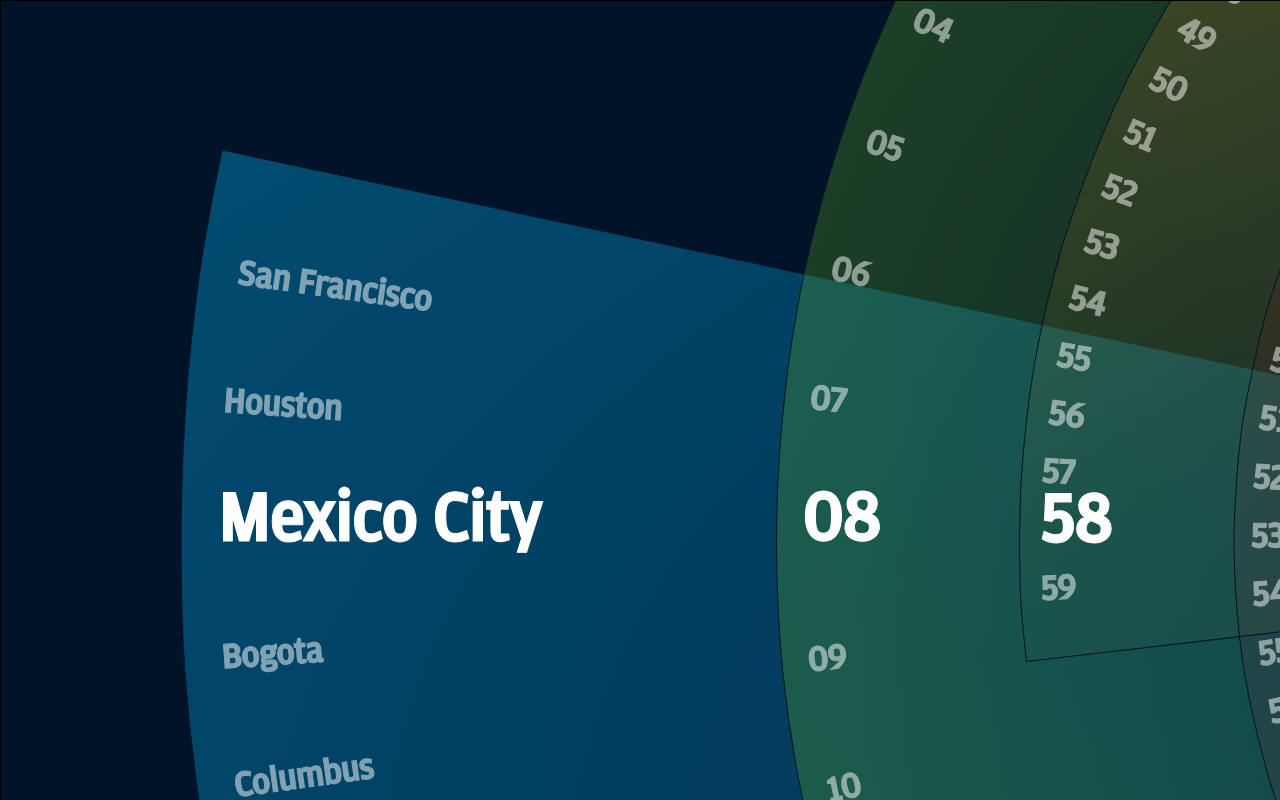
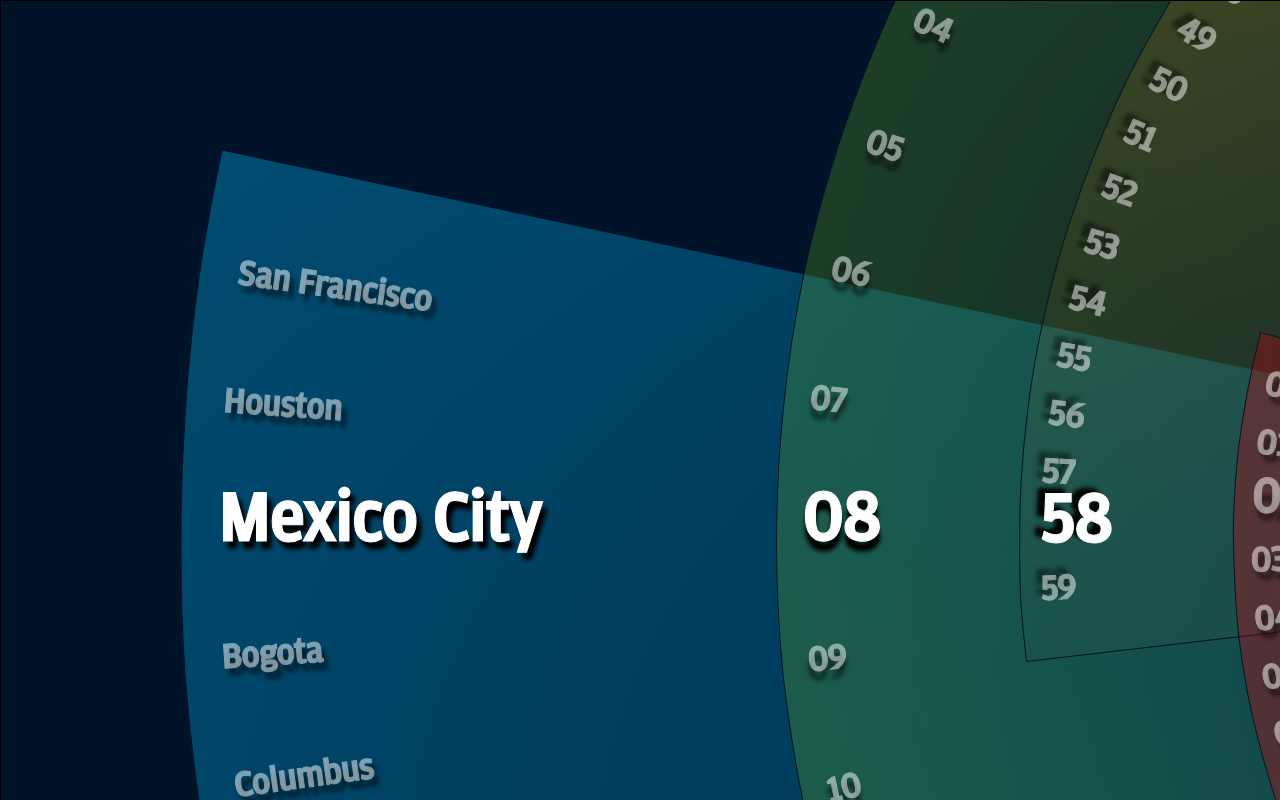
Before and after one commit to paulparadiso/world-clock, a React (Create React App) app: page / in a window 1280 px wide. Shown: the top 800 px of the page. Built offline with nearby package versions, Linux system fonts and the light colour scheme.

Commit message:
fixed timing

```diff
--- a/src/Components/Gear/Gear.css
+++ b/src/Components/Gear/Gear.css
@@ -25,6 +25,7 @@
     fill: white;
     font-size: 35px;
     opacity: 0.5;
+    transition: font-size 50ms;
 }
 
 .Clock-Text-Vertical {
--- a/src/Components/Gear/Gear.js
+++ b/src/Components/Gear/Gear.js
@@ -30,7 +30,7 @@ class Gear extends React.Component {
             timezones: props.timezones,
             currentTimezone: parseInt(props.currentTimezone),
             vel: 0,
-            accel: 0.8,
+            accel: 2.0,
             dir: 1,
             inMotion: false
         };
@@ -175,6 +175,14 @@ class Gear extends React.Component {
         }
     }
 
+    rotationNearIndex(index) {
+        if(Math.abs(this.state.rotation - this.state.textPaths[index].angle) < 1.0){
+            return true;
+        } else {
+            return false;
+        }
+    }
+
     render() {
 
         return (
@@ -221,15 +229,13 @@ class Gear extends React.Component {
                                 <defs>
                                     <path id={`${this.state.label}-textpath-${item['index']}`} d={item['path']} stroke="blue"/>
                                 </defs>
-                                {/*
-                                <text filter="url(#shadow)" className={`Clock-Text-Shadow ${this.state.currentText === index ? 'Clock-Text-Big': ''}`} fill="black">
+                                <text filter="url(#shadow)" className={`Clock-Text-Shadow ${this.rotationNearIndex(index) ? 'Clock-Text-Big': ''}`} fill="black">
                                     <textPath href={`#${this.state.label}-textpath-${item['index']}`}>
                                        {`${item['text']}`}
                                     </textPath>
                                 </text>
-                                */}
                                 <text className={`Clock-Text${this.state.renderModeHorizonal? '': '-Vertical'}
-                                                ${(this.state.currentText === index /*&& !this.state.inMotion*/) ? `Clock-Text-Big${this.state.renderModeHorizonal? '': '-Vertical'}`: ''}`} fill="black">
+                                                ${(this.rotationNearIndex(index) /*&& !this.state.inMotion*/) ? `Clock-Text-Big${this.state.renderModeHorizonal? '': '-Vertical'}`: ''}`} fill="black">
                                     <textPath href={`#${this.state.label}-textpath-${item['index']}`}>
                                        {`${item['text']}`}
                                     </textPath>
```
